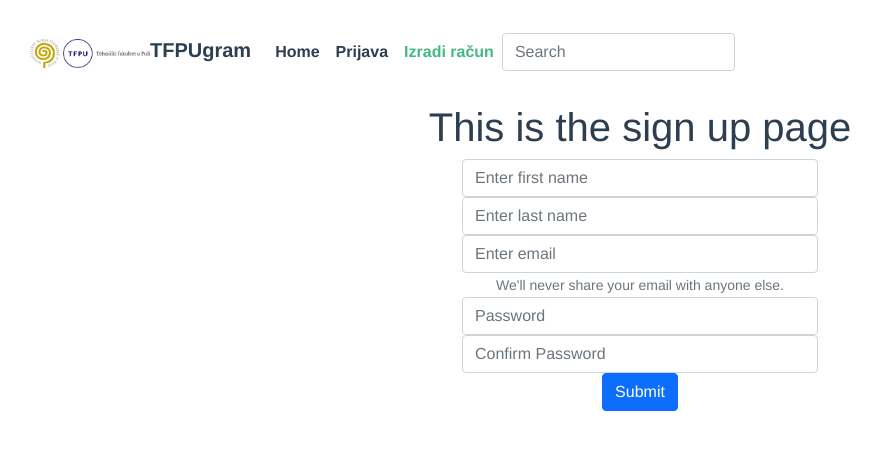
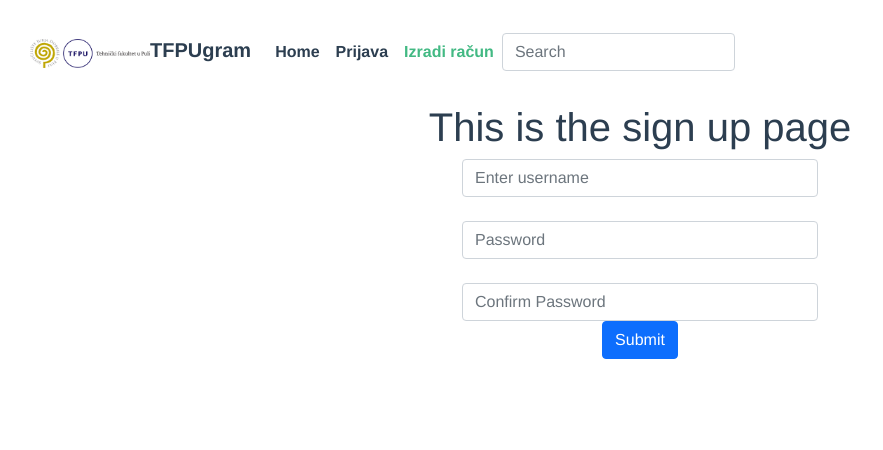
Before and after one commit to inincevic/WebApps-racunarstvo-fipugram, a Vue app: page /#/signup in a window 1280 px wide. Shown: the top 450 px of the page, without its empty margins (0-883 px from the left). Built offline with nearby package versions, Linux system fonts and the light colour scheme.

Commit message:
Added in firebase and fixed navbar collapse

```diff
--- a/package.json
+++ b/package.json
@@ -8,6 +8,7 @@
   },
   "dependencies": {
     "core-js": "^3.8.3",
+    "firebase": "^9.6.10",
     "vue": "^3.2.13",
     "vue-router": "^4.0.3"
   },
--- a/public/index.html
+++ b/public/index.html
@@ -16,3 +16,8 @@
     <!-- built files will be auto injected -->
   </body>
 </html>
+
+
+<script src="https://code.jquery.com/jquery-3.2.1.slim.min.js" integrity="sha384-KJ3o2DKtIkvYIK3UENzmM7KCkRr/rE9/Qpg6aAZGJwFDMVNA/GpGFF93hXpG5KkN" crossorigin="anonymous"></script>
+<script src="https://cdn.jsdelivr.net/npm/popper.js@1.12.9/dist/umd/popper.min.js" integrity="sha384-ApNbgh9B+Y1QKtv3Rn7W3mgPxhU9K/ScQsAP7hUibX39j7fakFPskvXusvfa0b4Q" crossorigin="anonymous"></script>
+<script src="https://cdn.jsdelivr.net/npm/bootstrap@4.0.0/dist/js/bootstrap.min.js" integrity="sha384-JZR6Spejh4U02d8jOt6vLEHfe/JQGiRRSQQxSfFWpi1MquVdAyjUar5+76PVCmYl" crossorigin="anonymous"></script>
--- a/src/views/Login.vue
+++ b/src/views/Login.vue
@@ -7,13 +7,23 @@
         <div class="col-sm">
           <form>
             <div class="form-group">
-                <label for="exampleInputEmail1">Email address</label>
-                <input type="email" class="form-control" id="exampleInputEmail1" aria-describedby="emailHelp" placeholder="Enter email" />
-                <small id="emailHelp" class="form-text text-muted" >We'll never share your email with anyone else.</small>
+              <label for="exampleInputEmail1">Username</label>
+              <input
+                type="email"
+                class="form-control"
+                id="exampleInputEmail1"
+                aria-describedby="emailHelp"
+                placeholder="Enter email"
+              />
             </div>
             <div class="form-group">
               <label for="exampleInputPassword1">Password</label>
-                <input type="password" class="form-control" id="exampleInputPassword1" placeholder="Password" />
+              <input
+                type="password"
+                class="form-control"
+                id="exampleInputPassword1"
+                placeholder="Password"
+              />
             </div>
             <button type="submit" class="btn btn-primary">Submit</button>
           </form>
--- a/src/views/Signup.vue
+++ b/src/views/Signup.vue
@@ -7,26 +7,77 @@
         <div class="col-sm">
           <form>
             <div class="form-group">
-              <input type="first-name" class="form-control" id="exampleInputFirstName1" aria-describedby="firstNameHelp" placeholder="Enter first name" />
+              <input
+                type="email"
+                v-model="username"
+                class="form-control"
+                id="exampleInputEmail1"
+                aria-describedby="emailHelp"
+                placeholder="Enter username"
+              />
             </div>
+
+            <br>
+
             <div class="form-group">
-              <input type="last-name" class="form-control" id="exampleInputLastName1" aria-describedby="lastNameHelp" placeholder="Enter last name" />
+              <input
+                type="password"
+                v-model="password"
+                class="form-control"
+                id="exampleInputPassword1"
+                placeholder="Password"
+              />
             </div>
+
+            <br>
+
             <div class="form-group">
-              <input type="email" class="form-control" id="exampleInputEmail1" aria-describedby="emailHelp" placeholder="Enter email" />
-              <small id="emailHelp" class="form-text text-muted" >We'll never share your email with anyone else.</small>
+              <input
+                type="password"
+                v-model="passwordConfirmation"
+                class="form-control"
+                id="exampleInputPassword2"
+                placeholder="Confirm Password"
+              />
             </div>
-            <div class="form-group">
-              <input type="password" class="form-control" id="exampleInputPassword1" placeholder="Password" />
-            </div>
-            <div class="form-group">
-              <input type="password" class="form-control" id="exampleInputPassword2" placeholder="Confirm Password" />
-            </div>
-            <button type="submit" class="btn btn-primary">Submit</button>
+            <button type="button" @click="signup" class="btn btn-primary">Submit</button>
           </form>
         </div>
         <div class="col-sm"></div>
-        </div>
       </div>
     </div>
+  </div>
 </template>
+
+
+<script>
+import { initializeApp } from 'firebase/app';
+
+
+export default {
+  name: 'Signup',
+  data() {
+    return {
+      username: '',
+      password: '',
+      passwordConfirmation: '',
+    }
+  },
+  methods: {
+    signup() {
+      if(this.password == this.passwordConfirmation) {
+        initializeApp
+        .auth()
+        .createUserWithEmailAndPassword(this.username, this.password)
+        .then(function() {
+          console.log("Registration successful");
+        })
+        .catch(function(error) {
+          console.error("Doslo je do greske", error)
+        })
+      }
+      else altert("Passwords do not match");
+    }
+  }
+}
+</script>
```
Also changed, not shown: src/firebase.js (added, +14 -0 lines), 1 other file (tests, documents, lock files or other folders). Lines whose indentation alone changed are shown as unchanged.
